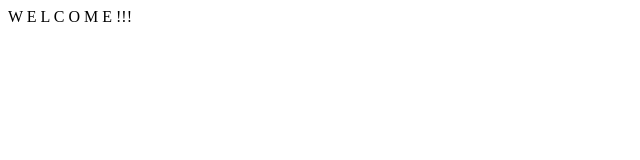
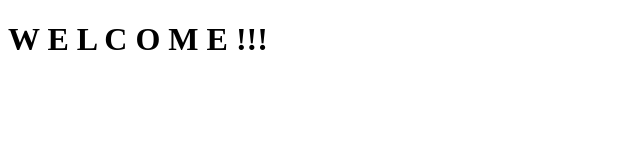
Before and after one commit to ngs-maki/TheGoodbyeGirlTestSite, a plain HTML site: page index.html in a window 1280 px wide. Shown: the whole page, without its empty margins (0-640 px from the left). Drawn offline with Linux system fonts and the light colour scheme.

Commit message:
updated index.html

```diff
--- a/index.html
+++ b/index.html
@@ -11,6 +11,6 @@ and open the template in the editor.
         <meta name="viewport" content="width=device-width, initial-scale=1.0">
     </head>
     <body>
-        <div>W E L C O M E !!!</div>
+        <h1>W E L C O M E !!!</h1>
     </body>
 </html>
```
